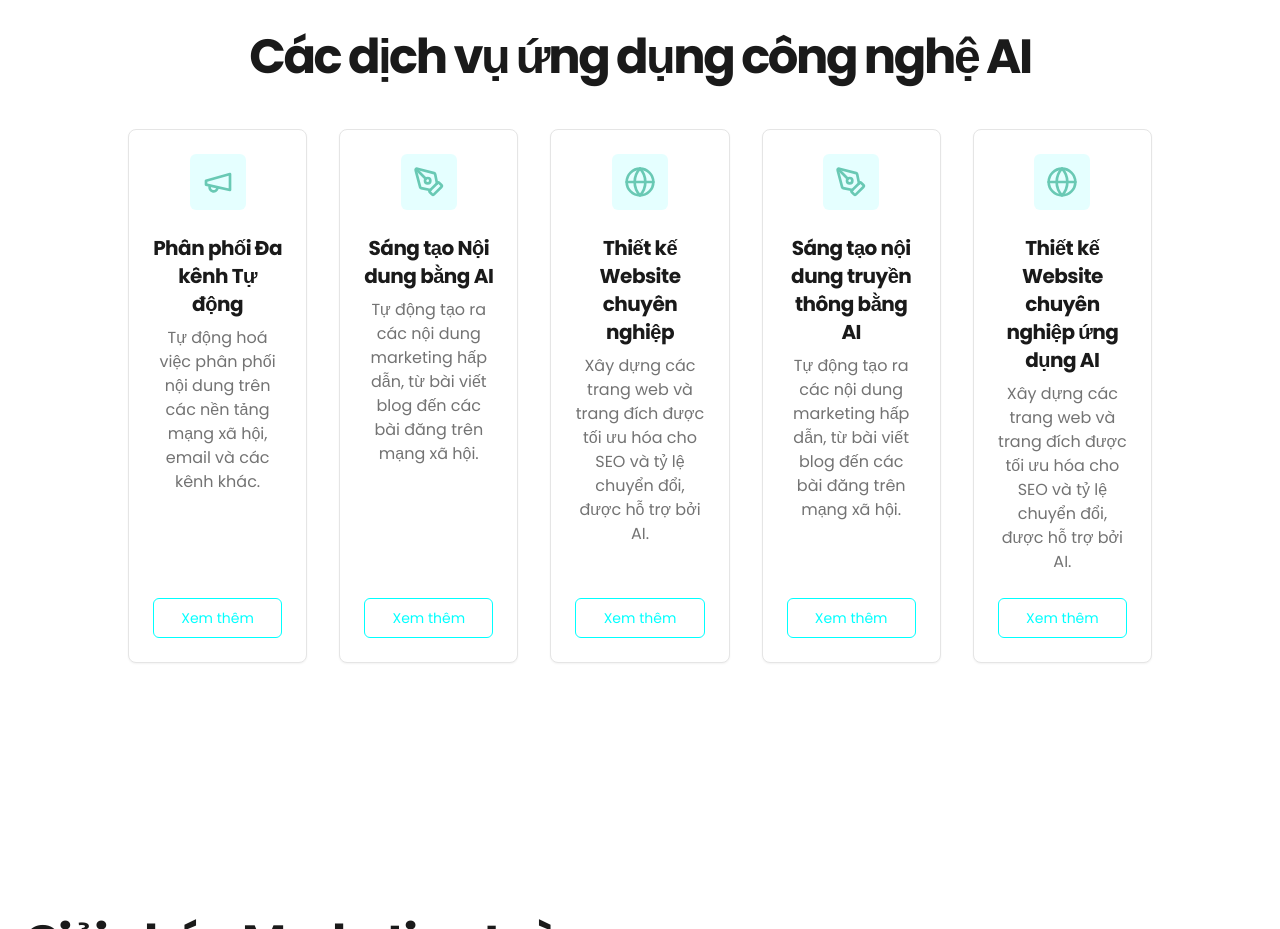
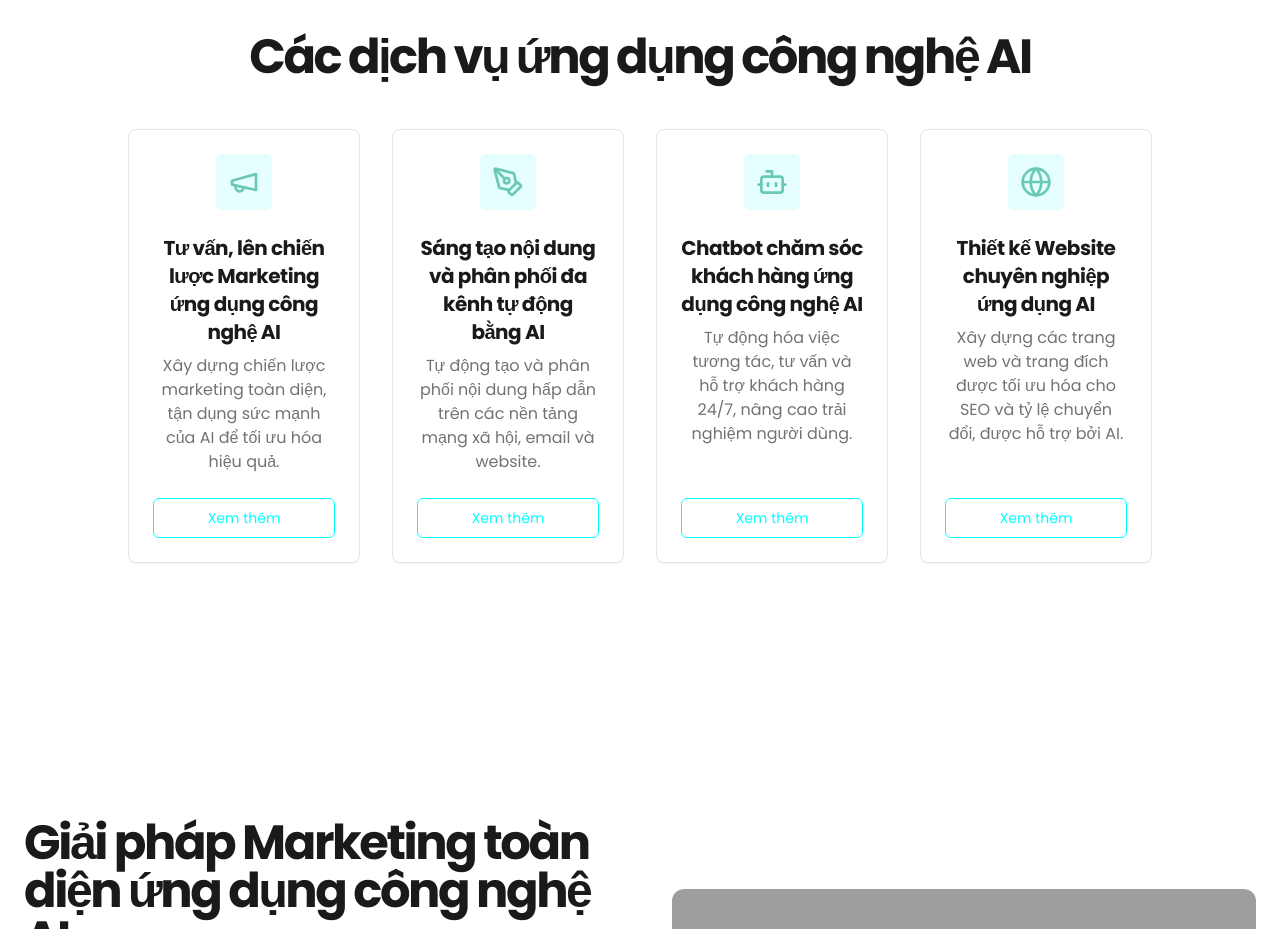
Before and after one commit to jb007-gg/igen-backend, a Next.js app: page / in a window 1280 px wide. Shown: the part 1380-2309 px from the top of the page. Built offline with nearby package versions, Linux system fonts and the light colour scheme; grey boxes are pictures that could not be loaded.

Commit message:
re-design Các dịch vụ ứng dụng công nghệ AI with this
1. Tư vấn, lên c

```diff
--- a/src/components/landing/services-section.tsx
+++ b/src/components/landing/services-section.tsx
@@ -1,27 +1,22 @@
 import { Card, CardContent, CardFooter, CardHeader, CardTitle } from '@/components/ui/card';
 import { Button } from '@/components/ui/button';
-import { PenTool, Globe, Megaphone } from 'lucide-react';
+import { PenTool, Globe, Megaphone, Bot } from 'lucide-react';
 
 const services = [
     {
         icon: <Megaphone className="h-8 w-8 text-[#69C9B4]" />,
-        title: 'Phân phối Đa kênh Tự động',
-        description: 'Tự động hoá việc phân phối nội dung trên các nền tảng mạng xã hội, email và các kênh khác.',
+        title: 'Tư vấn, lên chiến lược Marketing ứng dụng công nghệ AI',
+        description: 'Xây dựng chiến lược marketing toàn diện, tận dụng sức mạnh của AI để tối ưu hóa hiệu quả.',
     },
     {
         icon: <PenTool className="h-8 w-8 text-[#69C9B4]" />,
-        title: 'Sáng tạo Nội dung bằng AI',
-        description: 'Tự động tạo ra các nội dung marketing hấp dẫn, từ bài viết blog đến các bài đăng trên mạng xã hội.',
+        title: 'Sáng tạo nội dung và phân phối đa kênh tự động bằng AI',
+        description: 'Tự động tạo và phân phối nội dung hấp dẫn trên các nền tảng mạng xã hội, email và website.',
     },
     {
-        icon: <Globe className="h-8 w-8 text-[#69C9B4]" />,
-        title: 'Thiết kế Website chuyên nghiệp',
-        description: 'Xây dựng các trang web và trang đích được tối ưu hóa cho SEO và tỷ lệ chuyển đổi, được hỗ trợ bởi AI.',
-    },
-    {
-        icon: <PenTool className="h-8 w-8 text-[#69C9B4]" />,
-        title: 'Sáng tạo nội dung truyền thông bằng AI',
-        description: 'Tự động tạo ra các nội dung marketing hấp dẫn, từ bài viết blog đến các bài đăng trên mạng xã hội.',
+        icon: <Bot className="h-8 w-8 text-[#69C9B4]" />,
+        title: 'Chatbot chăm sóc khách hàng ứng dụng công nghệ AI',
+        description: 'Tự động hóa việc tương tác, tư vấn và hỗ trợ khách hàng 24/7, nâng cao trải nghiệm người dùng.',
     },
     {
         icon: <Globe className="h-8 w-8 text-[#69C9B4]" />,
@@ -41,7 +36,7 @@ export function ServicesSection() {
             </h2>
           </div>
         </div>
-        <div className="mx-auto grid max-w-5xl items-stretch gap-8 sm:grid-cols-2 md:grid-cols-3 lg:grid-cols-5 mt-12">
+        <div className="mx-auto grid max-w-5xl items-stretch gap-8 sm:grid-cols-2 md:grid-cols-2 lg:grid-cols-4 mt-12">
           {services.map((service, index) => (
             <Card key={index} className="flex flex-col bg-card border-border rounded-lg shadow-sm">
               <CardHeader>
```
